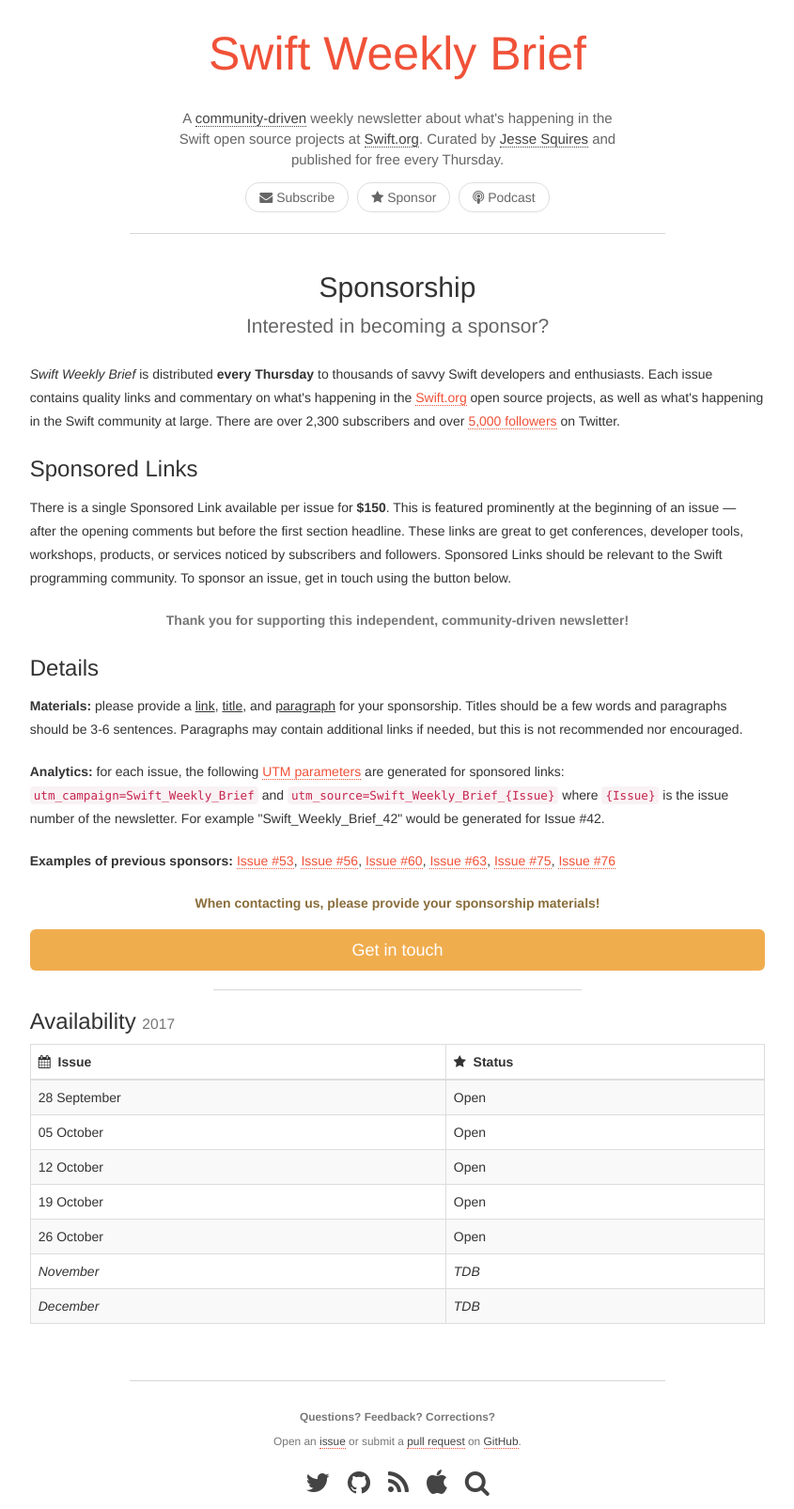
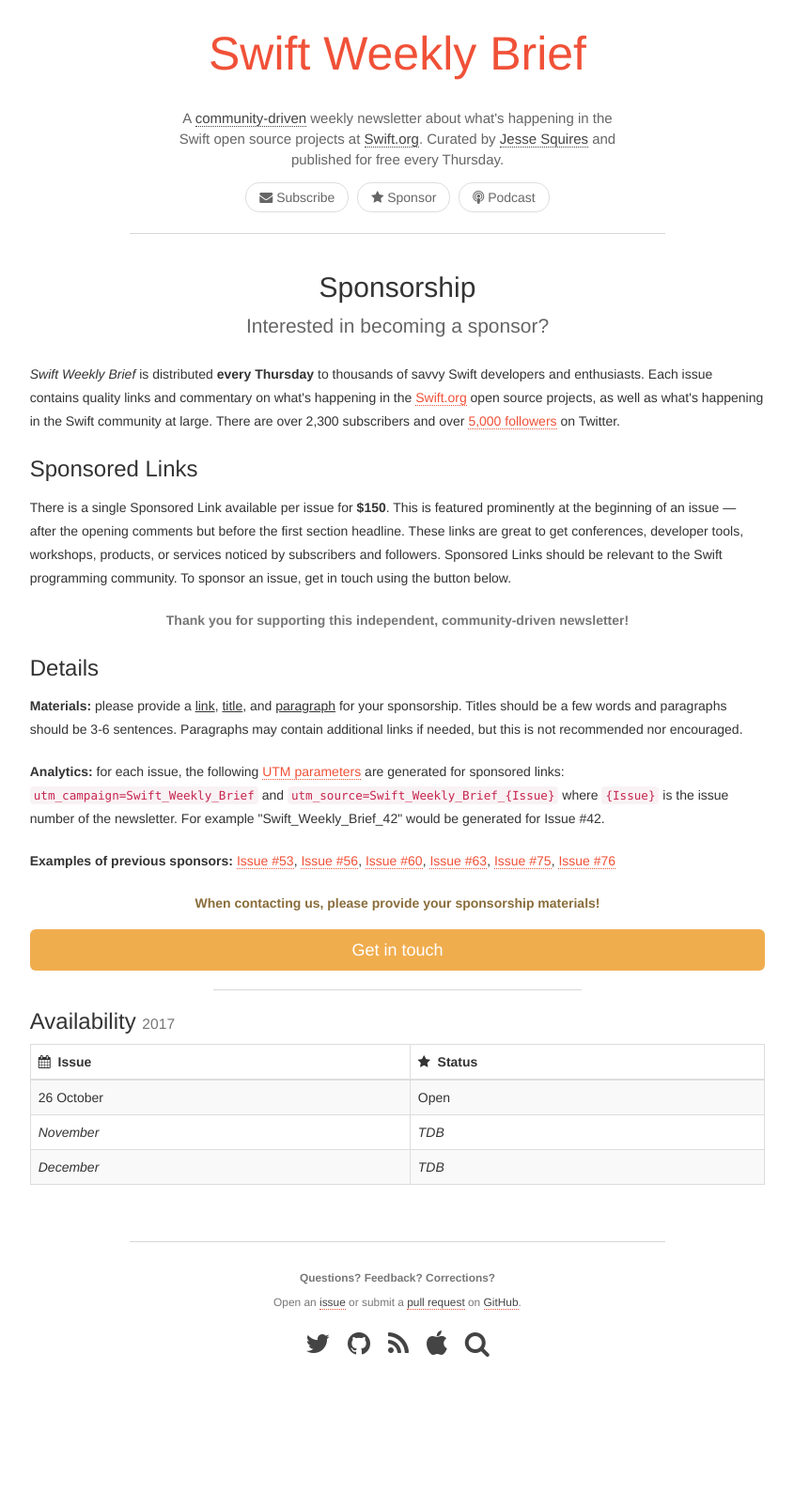
Before and after one commit to SwiftWeekly/swiftweekly.github.io, a Jekyll site: the page built from sponsorship.md, in a window 1280 px wide. Shown: the whole page at 94% size, without its empty margins (217-1062 px from the left). Built offline with Jekyll 4.4.1, drawn with Linux system fonts in a browser that asks for light colours; after the commit the page ends 1458 px from its top, so only the background shows below that.

Commit message:
Update sponsorship.md

```diff
--- a/sponsorship.md
+++ b/sponsorship.md
@@ -60,17 +60,11 @@
 <div class="table-responsive" markdown="1">
 | <i class="fa fa-calendar" aria-hidden="true"></i>&nbsp; Issue | <i class="fa fa-star" aria-hidden="true"></i>&nbsp; Status |
 |:--------------|:-----------|
-| 28 September  | Open       |
-| 05 October    | Open       |
-| 12 October    | Open       |
-| 19 October    | Open       |
 | 26 October    | Open       |
 | *November*    | *TDB*      |
 | *December*    | *TDB*      |
 {: class="table table-striped table-bordered"}
 </div>
 
-
-
 </div> <!-- col -->
 </div> <!-- row -->
```
